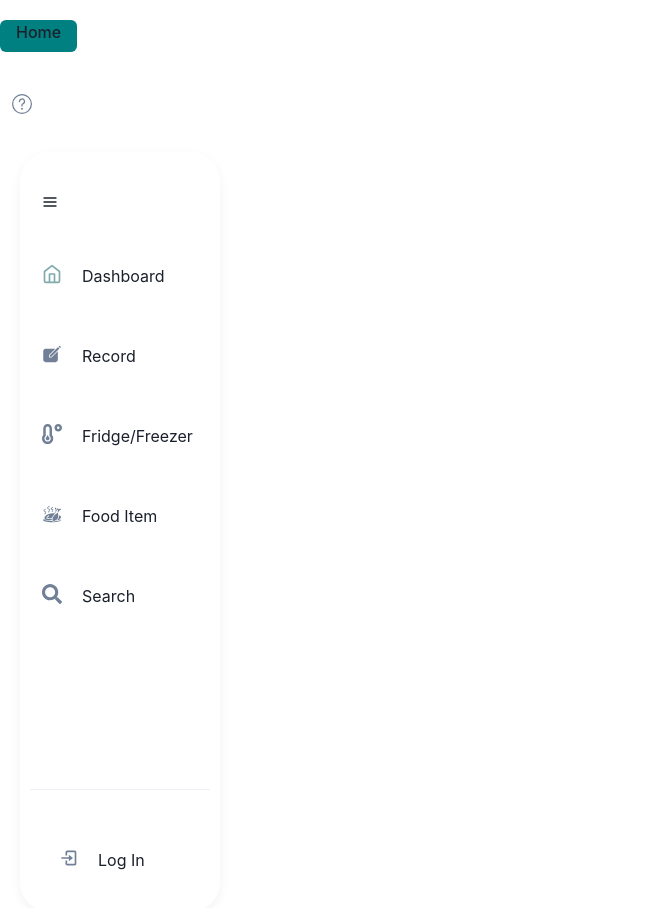
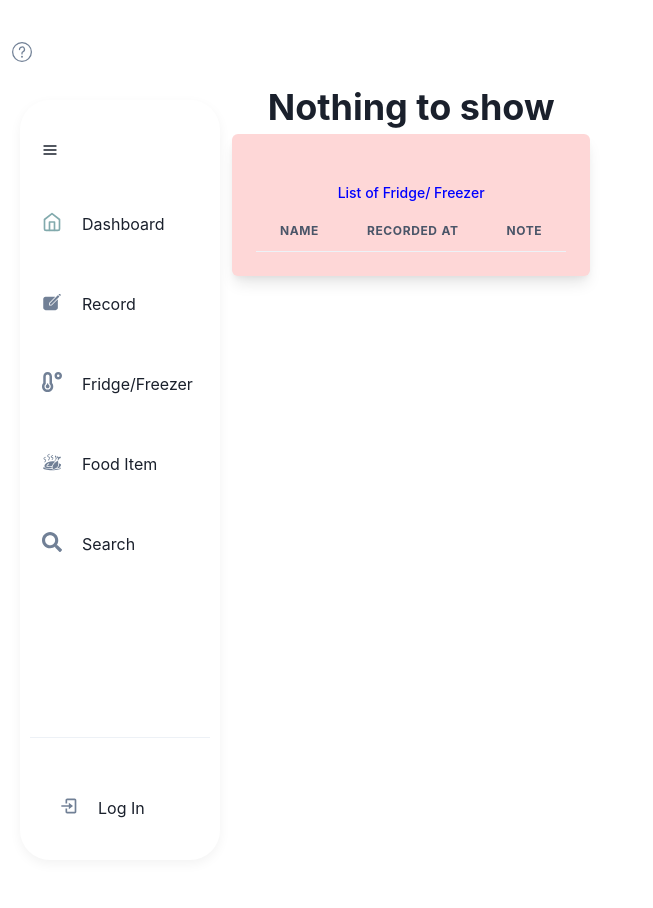
Before and after one commit to kokoaono/mpi-temp, a React (Create React App) app: page / in a window 1280 px wide. Shown: the top 908 px of the page, without its empty margins (0-653 px from the left). After the commit the page ends 860 px from the top, so only its background shows below. Built offline with nearby package versions, Linux system fonts and the light colour scheme.

Commit message:
ayudarme

```diff
--- a/src/App.js
+++ b/src/App.js
@@ -2,7 +2,7 @@ import React, { Fragment } from 'react';
 import { BrowserRouter as Router, Routes, Route } from 'react-router-dom';
 
 import Home from './components/home/Home';
-import Header from './components/header/Header';
+// import Header from './components/header/Header';
 import Login from './components/Login';
 import FridgeList from './components/FridgeList';
 import EditFridgeTempPage from './components/EditFridgeTempPage';
@@ -16,7 +16,7 @@ const App = () => {
   return (
     <Fragment>
       <Router>
-        <Header />
+        {/* <Header /> */}
         {/* <AddFridge /> */}
         <NavigationBar />
         <Routes>
--- a/src/components/FridgeList.js
+++ b/src/components/FridgeList.js
@@ -1,18 +1,23 @@
 import React from "react";
-
 import FridgeListItem from "./FridgeListItem";
 import { getData } from "./Lsfunctions";
+import { Text, Flex, Box, Container } from "@chakra-ui/react";
 
 const fridges = getData();
 
 const FridgeList = () => (
-  <>
-    <h4>List of Fridges/Freezers</h4>
-    <div>
-      {fridges.length < 1 && <p>Nothing to show</p>}
-      < FridgeListItem fridges={fridges} />
-    </div>
-  </>
+  <Flex>
+    <Container>
+      <Box>
+        {fridges.length < 1 &&
+          <Text fontWeight='bold' fontSize={'4xl'} textAlign='center'>
+            Nothing to show
+          </Text>
+        }
+        <FridgeListItem fridges={fridges} />
+      </Box>
+    </Container >
+  </Flex>
 );
 
 export default FridgeList;
--- a/src/components/FridgeListItem.js
+++ b/src/components/FridgeListItem.js
@@ -1,22 +1,36 @@
 import React from 'react';
 import { Link } from 'react-router-dom';
-import { Flex, Box,} from '@chakra-ui/react';
+import { Flex, Box, Table, Tbody, Thead, Tr, Th, Td, TableCaption } from '@chakra-ui/react';
 
 function FridgeListItem({ fridges }) {
   // const { id, fridgeName, fridgeTemp, note } = fridges
-  return fridges.map(fridge => (
+  return (
     <Flex>
-
-
-      <div key={fridge.id}>
-        <div>FridgeName:
-          <Link to={`/edit/${fridge.id}`}>
-            <p>{fridge.fridgeName}</p>
-          </Link>
-        </div>
-      </div >
-    </Flex>
-  ))
+      <Box boxShadow={'lg'} p={'6'} rounded={'md'} bg={'#FED7D7'}>
+        <Table alignSelf={'center'} w={'100%'}>
+          <TableCaption placement='top' textAlign={'center'} textColor={'blue'} >List of Fridge/ Freezer</TableCaption>
+          <Thead>
+            <Tr>
+              <Th textAlign={'center'}>name</Th>
+              <Th textAlign={'center'}>recorded at</Th>
+              <Th textAlign={'center'}>note</Th>
+            </Tr>
+          </Thead>
+          {fridges.map(fridge => (
+            <Tbody key={fridge.id}>
+              <Tr>
+                <Link to={`/edit/${fridge.id}`}>
+                  <Td color={'blue'} textAlign={'center'}>{fridge.fridgeName}</Td>
+                </Link>
+                <Td textAlign={'center'}>{fridge.createdAt}</Td>
+                <Td textAlign={'center'}>{fridge.note}</Td>
+              </Tr>
+            </Tbody>
+          ))}
+        </Table>
+      </Box>
+    </Flex >
+  )
 };
 
 export default FridgeListItem;
--- a/src/components/NavigationBar/Sidebar.js
+++ b/src/components/NavigationBar/Sidebar.js
@@ -71,7 +71,6 @@ const Sidebar = () => {
             </Link>
           </Flex>
         </Flex>
-
       </Flex>
     </Flex >
 
--- a/src/components/RecordFridgeTemp.js
+++ b/src/components/RecordFridgeTemp.js
@@ -78,7 +78,15 @@ const RecordFridgeTemp = () => {
             onChange={handleChange}
           />
         </Stack>
-        <Button role='button' onSubmit={handleSubmit} size='sm' colorScheme='teal' variant='solid'>ADD</Button>
+        <Button
+          onClick={handleSubmit}
+          textTransform={'uppercase'}
+          size='sm'
+          colorScheme='teal'
+          variant='solid'
+        >
+          add
+        </Button>
       </FormControl>
       <button onClick={() => setFridges([])}>Delete All</button>
     </Container >
--- a/src/components/home/Home.js
+++ b/src/components/home/Home.js
@@ -1,9 +1,19 @@
 import Sidebar from '../NavigationBar/Sidebar';
-import { Flex } from '@chakra-ui/react';
+import { Flex, Container, VStack, Box } from '@chakra-ui/react';
+import FridgeList from '../FridgeList';
+
 
 const Home = () => (
   <Flex>
     <Sidebar />
+    <Box >
+
+      <VStack spacing={4} align={'stretch'}>
+        <Container maxW='container.sm' centerContent>
+          <FridgeList />
+        </Container>
+      </VStack>
+    </Box>
   </Flex >
 );
 
```
